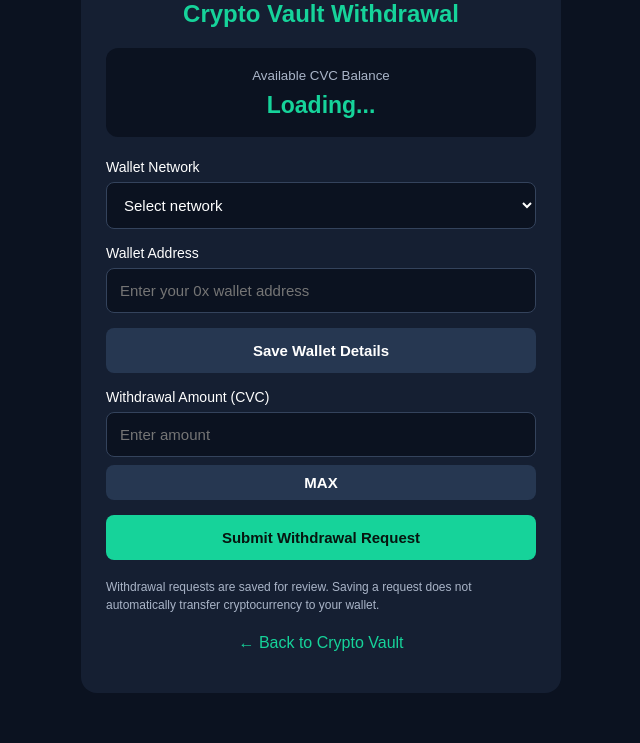
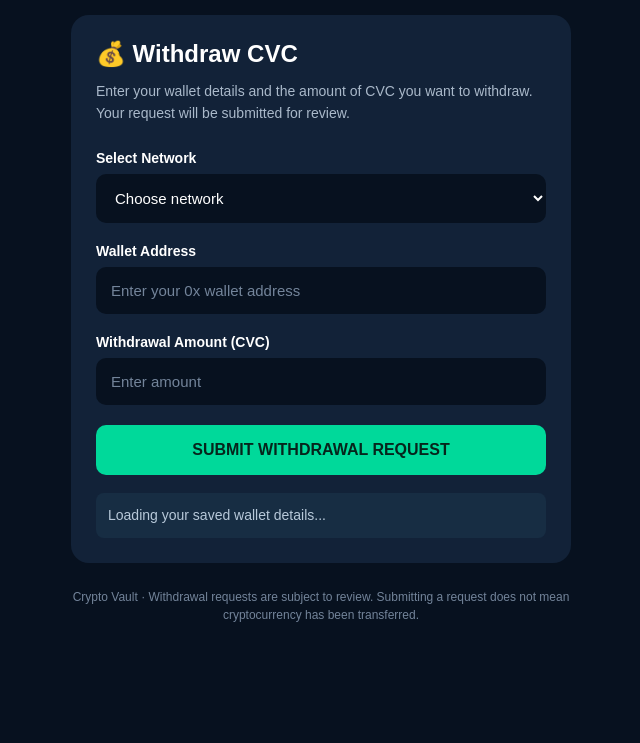
Before and after one commit to annamoyosore/Cardbrother-support-, a plain HTML site: page withdrawal.html in a window 1280 px wide. Shown: the part 95-838 px from the top of the page, without its empty margins (319-959 px from the left). After the commit the page ends 800 px from the top, so only its background shows below. Drawn offline with Linux system fonts and the light colour scheme.

Commit message:
Update withdrawal.html

```diff
--- a/withdrawal.html
+++ b/withdrawal.html
@@ -1,177 +1,219 @@
-<!DOCTYPE html><html lang="en">
+<!DOCTYPE html>
+<html lang="en">
 <head>
 <meta charset="UTF-8">
 <meta name="viewport" content="width=device-width, initial-scale=1.0">
-  <title>Crypto Vault - Withdrawal</title>  <style>
+
+<title>Crypto Vault - Withdrawal</title>
+
+<style>
 * {
+    margin: 0;
+    padding: 0;
     box-sizing: border-box;
 }
 
 body {
-      margin: 0;
+    background: #07111f;
+    color: white;
+    font-family: Arial, sans-serif;
     padding: 20px;
-      background: #0b1220;
-      color: #fff;
-      font-family: Arial, sans-serif;
 }
 
 .container {
-      max-width: 480px;
+    max-width: 500px;
     margin: 30px auto;
-      background: #151f32;
+}
+
+header {
+    display: flex;
+    justify-content: space-between;
+    align-items: center;
+    margin-bottom: 25px;
+}
+
+.logo {
+    color: #00e5a0;
+    font-size: 21px;
+    font-weight: bold;
+}
+
+.back {
+    background: #24364b;
+    color: white;
+    padding: 10px 15px;
+    border-radius: 8px;
+    text-decoration: none;
+    font-size: 13px;
+}
+
+.card {
+    background: #122238;
     padding: 25px;
-      border-radius: 16px;
+    border-radius: 18px;
 }
 
 h2 {
-      text-align: center;
-      color: #16d39a;
+    margin-bottom: 12px;
 }
 
-    .balance-box {
-      background: #0b1220;
-      padding: 18px;
-      border-radius: 12px;
-      text-align: center;
-      margin-bottom: 22px;
-    }
-
-    .balance-box small {
-      color: #aab5c8;
-    }
-
-    .balance {
-      display: block;
-      color: #16d39a;
-      font-size: 23px;
-      font-weight: bold;
-      margin-top: 8px;
-      overflow-wrap: anywhere;
+.description {
+    color: #aab9ca;
+    font-size: 14px;
+    line-height: 1.6;
+    margin-bottom: 25px;
 }
 
 label {
     display: block;
-      margin: 16px 0 7px;
+    margin-bottom: 8px;
     font-size: 14px;
+    font-weight: bold;
 }
 
 input, select {
     width: 100%;
-      padding: 13px;
-      border: 1px solid #34435c;
-      border-radius: 8px;
-      background: #0b1220;
-      color: #fff;
+    padding: 15px;
+    border: none;
     outline: none;
+    border-radius: 10px;
+    margin-bottom: 20px;
+    background: #07111f;
+    color: white;
     font-size: 15px;
 }
 
-    button {
+input::placeholder {
+    color: #73849a;
+}
+
+.submit-button {
     width: 100%;
-      padding: 14px;
-      margin-top: 15px;
+    background: #00d99a;
+    color: #06251c;
+    padding: 16px;
     border: none;
-      border-radius: 8px;
-      background: #16d39a;
-      color: #07150f;
+    border-radius: 10px;
+    font-size: 16px;
     font-weight: bold;
-      font-size: 15px;
     cursor: pointer;
 }
 
-    button:disabled {
+.submit-button:disabled {
     opacity: 0.5;
     cursor: not-allowed;
 }
 
-    .secondary {
-      background: #263751;
-      color: white;
-    }
-
-    .max-btn {
-      margin-top: 8px;
-      padding: 9px;
-      background: #263751;
-      color: white;
-    }
-
-    #message {
+.message {
+    display: block;
     margin-top: 18px;
     padding: 12px;
     border-radius: 8px;
-      background: #0b1220;
-      color: #aab5c8;
-      font-size: 13px;
+    font-size: 14px;
     line-height: 1.5;
     overflow-wrap: anywhere;
-      display: none;
 }
 
-    .note {
-      color: #aab5c8;
-      font-size: 12px;
-      line-height: 1.5;
-      margin-top: 18px;
+.info {
+    background: #172d43;
+    color: #b8c9da;
 }
 
-    a {
-      color: #16d39a;
-      text-decoration: none;
+.success {
+    background: #103b30;
+    color: #00e5a0;
 }
-  </style></head><body>  <div class="container"><h2>Crypto Vault Withdrawal</h2>
 
-<div class="balance-box">
-  <small>Available CVC Balance</small>
-  <span class="balance" id="balance">Loading...</span>
-</div>
+.error {
+    background: #421c25;
+    color: #ff8d9b;
+}
 
-<label for="walletNetwork">Wallet Network</label>
-<select id="walletNetwork">
-  <option value="">Select network</option>
+footer {
+    text-align: center;
+    color: #73849a;
+    font-size: 12px;
+    margin-top: 25px;
+    line-height: 1.5;
+}
+</style>
+</head>
+
+<body>
+
+<div class="container">
+
+    <header>
+        <div class="logo">₿ CRYPTO VAULT</div>
+        <a href="./crypto.html" class="back">← Back</a>
+    </header>
+
+    <div class="card">
+
+        <h2>💰 Withdraw CVC</h2>
+
+        <p class="description">
+            Enter your wallet details and the amount of CVC
+            you want to withdraw. Your request will be submitted
+            for review.
+        </p>
+
+        <form id="withdrawalForm">
+
+            <label for="network">Select Network</label>
+
+            <select id="network" required>
+                <option value="">Choose network</option>
                 <option value="BNB Smart Chain">BNB Smart Chain</option>
                 <option value="Ethereum Mainnet">Ethereum Mainnet</option>
             </select>
 
             <label for="walletAddress">Wallet Address</label>
+
             <input
                 type="text"
                 id="walletAddress"
                 placeholder="Enter your 0x wallet address"
                 autocomplete="off"
+                required
             >
 
-<button type="button" id="saveWalletBtn" class="secondary">
-  Save Wallet Details
+            <label for="amount">Withdrawal Amount (CVC)</label>
+
+            <input
+                type="number"
+                id="amount"
+                placeholder="Enter amount"
+                min="0.000000000001"
+                step="any"
+                required
+            >
+
+            <button
+                type="submit"
+                class="submit-button"
+                id="submitBtn">
+
+                SUBMIT WITHDRAWAL REQUEST
+
             </button>
 
-<label for="withdrawalAmount">Withdrawal Amount (CVC)</label>
-<input
-  type="number"
-  id="withdrawalAmount"
-  placeholder="Enter amount"
-  min="0"
-  step="any"
->
+        </form>
 
-<button type="button" id="maxBtn" class="max-btn">
-  MAX
-</button>
+        <div id="message" class="message info">
+            Loading your saved wallet details...
+        </div>
 
-<button type="button" id="withdrawBtn">
-  Submit Withdrawal Request
-</button>
+    </div>
 
-<div id="message"></div>
+    <footer>
+        Crypto Vault · Withdrawal requests are subject to review.
+        Submitting a request does not mean cryptocurrency has been transferred.
+    </footer>
 
-<p class="note">
-  Withdrawal requests are saved for review. Saving a request does not
-  automatically transfer cryptocurrency to your wallet.
-</p>
+</div>
 
-<p style="text-align:center;margin-top:20px;">
-  <a href="crypto.html">← Back to Crypto Vault</a>
-</p>
+<script type="module" src="./withdrawal.js"></script>
 
-  </div>  <script type="module" src="./withdrawal.js"></script></body>
+</body>
 </html>
```
Lines whose indentation alone changed are shown as unchanged.
